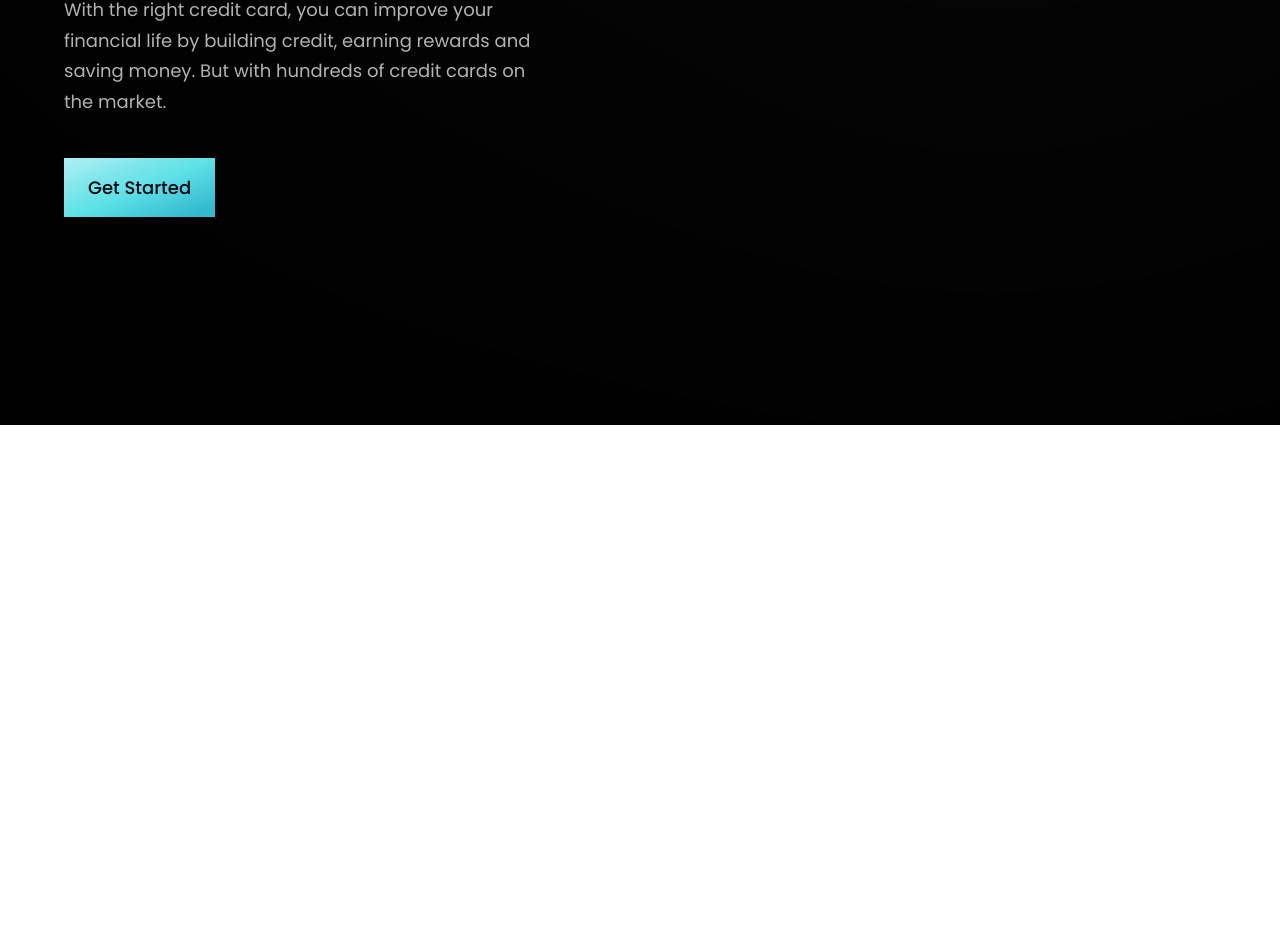
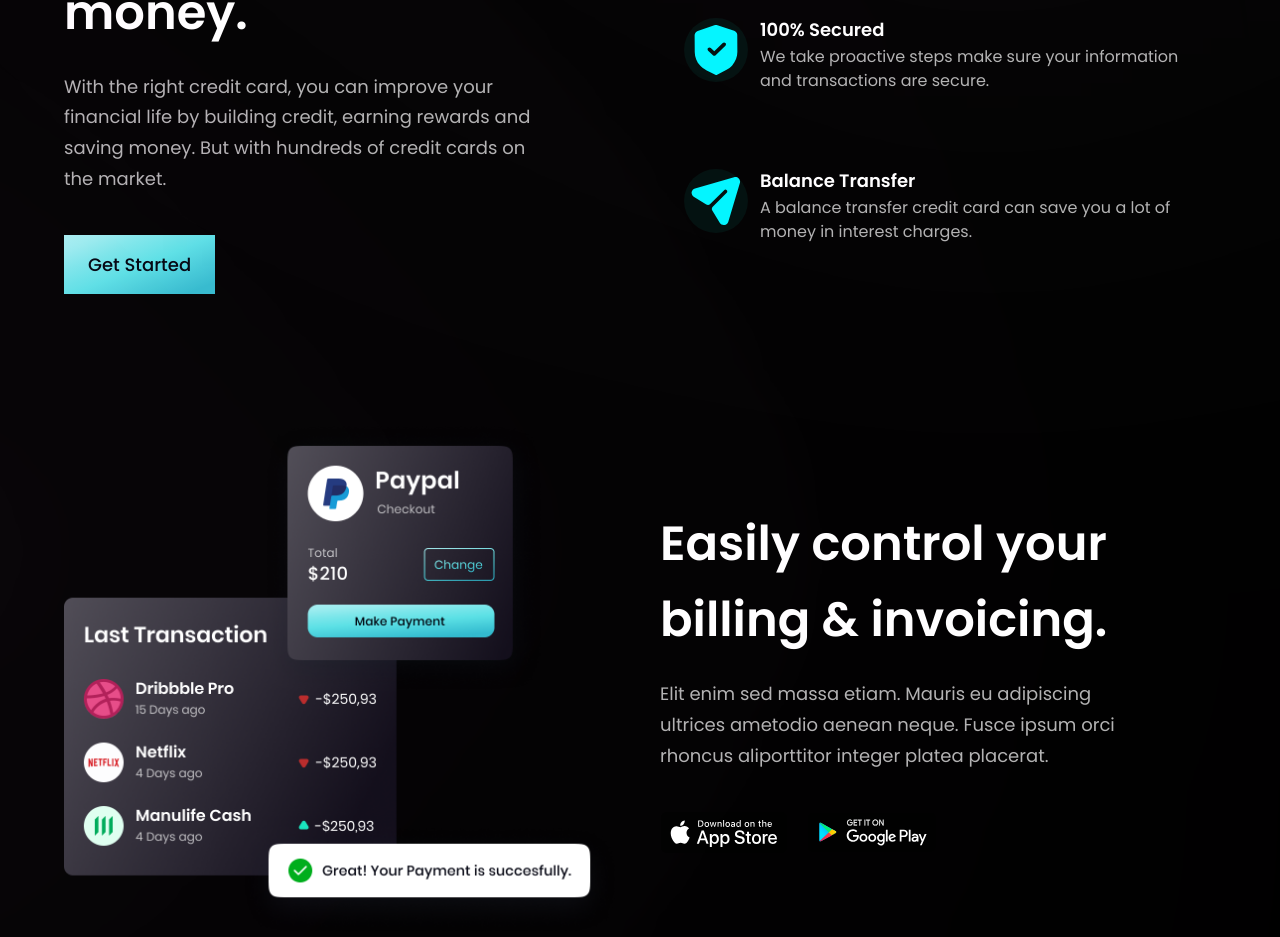
Before and after one commit to Brockkcc/bank_modern_app, a React (Vite) app: page / in a window 1280 px wide. Shown: the part 1188-2125 px from the top of the page. Before the commit the page ends 1613 px from the top, so only its background shows below. Built offline with nearby package versions, Linux system fonts and the light colour scheme.

Commit message:
Billing section added

```diff
--- a/src/components/Billing.jsx
+++ b/src/components/Billing.jsx
@@ -1,9 +1,28 @@
-import React from 'react'
+import { apple, bill, google } from '../assets';
+import styles, { layout } from '../style';
 
-const billing = () => {
-  return (
-    <div>billing</div>
+const billing = () => (
+    <section id="product" className={layout.sectionReverse}>
+      <div className={layout.sectionImgReverse}>
+        <img src={bill} alt="billing" className="w-[100%] h-[100%] relative z-[5]" />
+
+        <div className="absolute z-[3] -left-1/2 top-0 w-[50%] h-[50%] rounded-full white__gradient" />
+        <div className="absolute z-[0] -left-1/2 top-0 w-[50%] h-[50%] rounded-full pink__gradient" />
+      </div>
+      <div className={layout.sectionInfo} >
+        <h2 className={styles.heading2}>Easily control your <br className="sm:block hidden"/> billing & invoicing.</h2>
+        <p className={`${styles.paragraph} max-w-[470px] mt-5`} >Elit enim sed massa etiam. Mauris eu adipiscing ultrices ametodio aenean neque. Fusce ipsum orci rhoncus aliporttitor integer platea placerat.
+        </p>
+
+        <div className="flex flex-row flex-wrap sm:mt-10 mt-6">
+          <img src={apple} alt="apple_store" className="w-[128px] h-[42px] object-contain mr-5 cursor-pointer transform transition duration-500 hover:scale-110" />
+          <img src={google} alt="google_store" className="w-[128px] h-[42px] object-contain mr-5 cursor-pointer transform transition duration-500 hover:scale-110" />
+
+        </div>
+
+      </div>
+    </section>
   )
-}
+
 
 export default billing
--- a/src/components/Business.jsx
+++ b/src/components/Business.jsx
@@ -1,6 +1,22 @@
 import { features } from '../constants';
 import styles, { layout } from '../style';
 import Button from './Button';
+
+const FeatureCard = ({ icon, title, content, index }) => (
+  <div className={`flex flex-row p-6 rounded-[20px] ${index !== features.length - 1 ? "mb-6" : "mb-0"} feature-card`} >
+    <div className={`w-[64px] h-[64px] rounded-full ${styles.flexCenter} bg-dimBlue`} >
+      <img src={icon} alt="icon" className="w-[50px] h-[50px] object-contain" />
+    </div>
+      <div className="flex-1 flex flex-col ml-3">
+        <h4 className="font-poppins font-semibold text-white text-[18px] leading-[23px] mb-1">
+          {title}
+        </h4>
+        <p className="font-poppins font-normal text-dimWhite text-[16px] leading-[24px] mb-1">
+          {content}
+        </p>
+      </div>
+  </div>
+)
 
 const Business = () => {
   return (
@@ -15,8 +31,10 @@ const Business = () => {
           <Button styles="mt-10" />
       </div>
 
-      <div>
-
+      <div className={`${layout.sectionImg} flex-col`} >
+        {features.map((feature, index) => (
+          <FeatureCard key={feature.id} {...feature} index={index} />
+        ))}
       </div>
 
 
```
